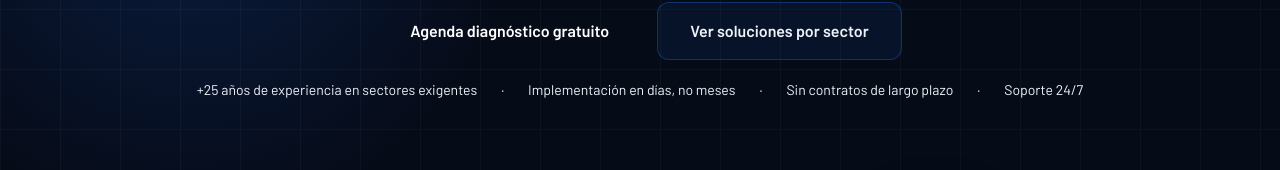
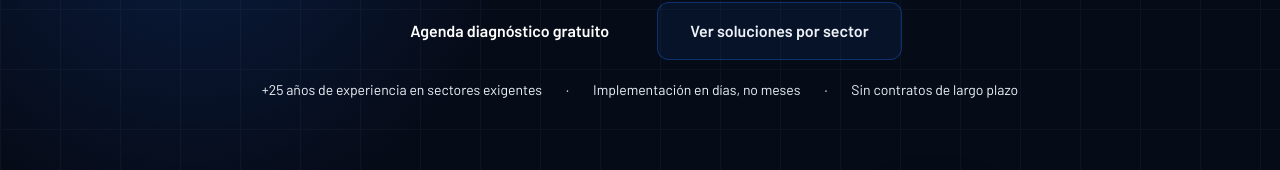
Before and after one commit to marcotmg/masdigitalmx-web, a Next.js app: page / in a window 1280 px wide. Shown: the part 291-461 px from the top of the page. Built offline with nearby package versions, Linux system fonts and the light colour scheme; no server answers.

Commit message:
content: retirar 'Soporte 24/7' del hero (el soporte humano es en horario laboral; lo 24/7 es el agente)

```diff
--- a/components/sections/HeroSection.tsx
+++ b/components/sections/HeroSection.tsx
@@ -116,8 +116,6 @@ export default function HeroSection() {
             <span>Implementación en días, no meses</span>
             <span aria-hidden="true">·</span>
             <span>Sin contratos de largo plazo</span>
-            <span aria-hidden="true">·</span>
-            <span>Soporte 24/7</span>
           </div>
         </div>
 
```
Also changed, not shown: 1 other file (tests, documents, lock files or other folders).
